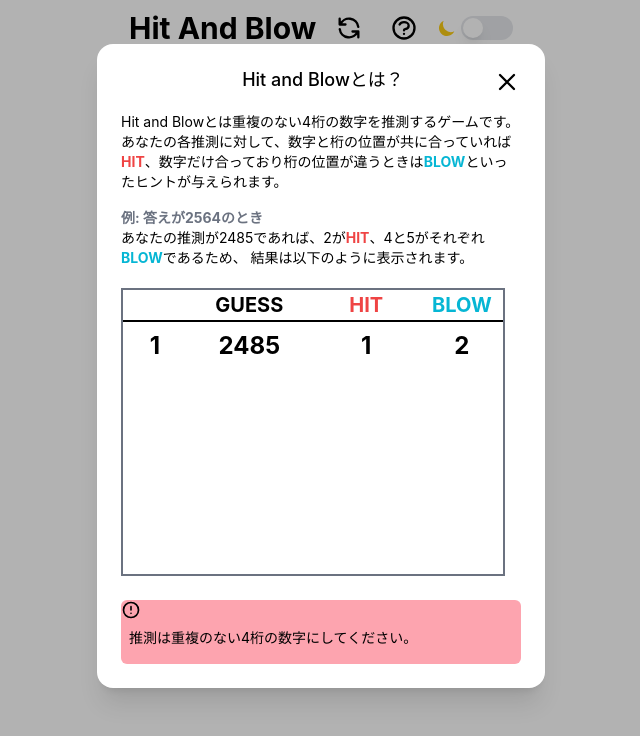
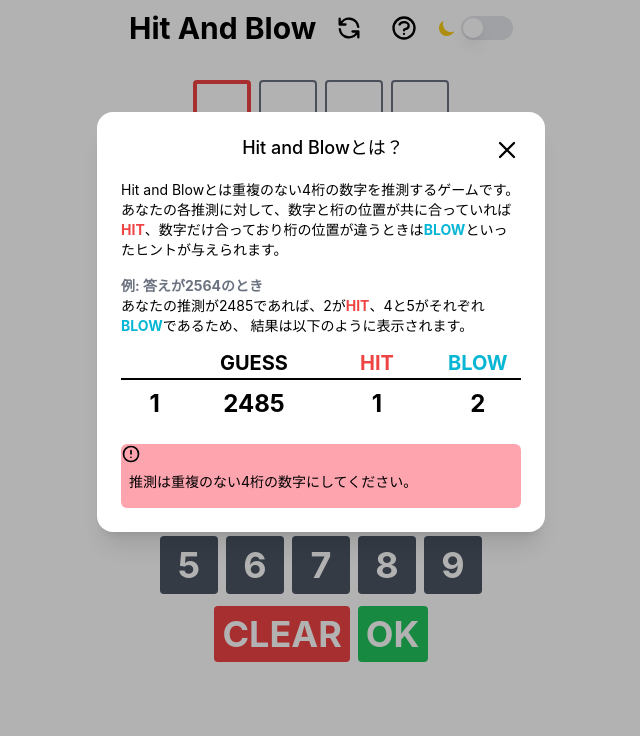
Before and after one commit to atof16/hit-and-blow, a React (Create React App) app: page / in a window 1280 px wide. Both pictures are taken after a click on the button 723 px from the left and 28 px from the top of the page. Shown: the top 736 px of the page, without its empty margins (319-959 px from the left). Built offline with nearby package versions, Linux system fonts and the light colour scheme.

Commit message:
インデントを整形

```diff
--- a/src/components/Grid.js
+++ b/src/components/Grid.js
@@ -7,10 +7,10 @@ export const Grid = (prop) => {
     height: '58px'
   }
   return (
-            <div className="flex justify-center mb-1">
+    <div className="flex justify-center mb-6">
       {prop.guesses.map((guess, i) => (
-                <div>
-                    <button style={styles} key={i.toSrting()} className={prop.currentPosition === i ? inPosition : classes} value={i.toString()} key={i.toString()} onClick={() => prop.onPosition(i)}>{guess}</button>
+        <div key={i.toString()}>
+          <button style={styles} className={prop.currentPosition === i ? inPosition : classes} value={i.toString()} key={i.toString()} onClick={() => prop.onPosition(i)}>{guess}</button>
         </div>
       ))}
     </div>
--- a/src/components/RuleDialog.js
+++ b/src/components/RuleDialog.js
@@ -1,6 +1,11 @@
 import { Dialog, Transition } from '@headlessui/react';
-import { ResultTable } from './ResultTable';
+import { ResultItem } from './ResultItem';
 import { QuestionMarkCircleIcon, ExclamationCircleIcon, XIcon } from '@heroicons/react/outline'
+import {
+  YOUR_GUESS_HEAD,
+  HIT_HEAD,
+  BLOW_HEAD
+} from '../constant/strings';
 
 export const RuleDialog = (prop) => {
   return (
@@ -14,7 +19,6 @@ export const RuleDialog = (prop) => {
           <QuestionMarkCircleIcon className="h-7 w-7" />
         </button>
       </div>
-
       <Transition appear show={prop.isRuleDialogOpen}>
         <Dialog
         as="div"
@@ -74,10 +78,24 @@ export const RuleDialog = (prop) => {
                   </div>
                 </div>
                 <div className="mt-3 mb-4">
-                        <ResultTable
-                        lastResult={['2485']}
-                        SOLUTION={'2564'}
+                  <table className="relative w-full">
+                    <thead>
+                      <tr>
+                        <th className="bg-white dark:bg-zinc-800 sticky top-0 px-6"></th>
+                        <th className="bg-white dark:bg-zinc-800 sticky top-0 text-xl dark:text-white">{YOUR_GUESS_HEAD}</th>
+                        <th className="bg-white dark:bg-zinc-800 sticky top-0 text-xl px-6 text-red-500">{HIT_HEAD}</th>
+                        <th className="bg-white dark:bg-zinc-800 sticky top-0 text-xl text-cyan-500">{BLOW_HEAD}</th>
+                      </tr>
+                    </thead>
+                    <tbody>
+                        <ResultItem
+                        key={0}
+                        index={0}
+                        result={"2485"}
+                        SOLUTION={"2564"}
                         />
+                    </tbody>
+                  </table>
                 </div>
                 <div className="text-sm text-left bg-rose-300 rounded-md pb-2">
                   <ExclamationCircleIcon className="h-5 w-5" />
```
Also changed, not shown: src/components/Alert.js (indentation only), src/components/ConfirmDialog.js (indentation only), src/components/DarkModeToggle.js (indentation only), src/components/Keyboard.js (indentation only). Lines whose indentation alone changed are shown as unchanged.
